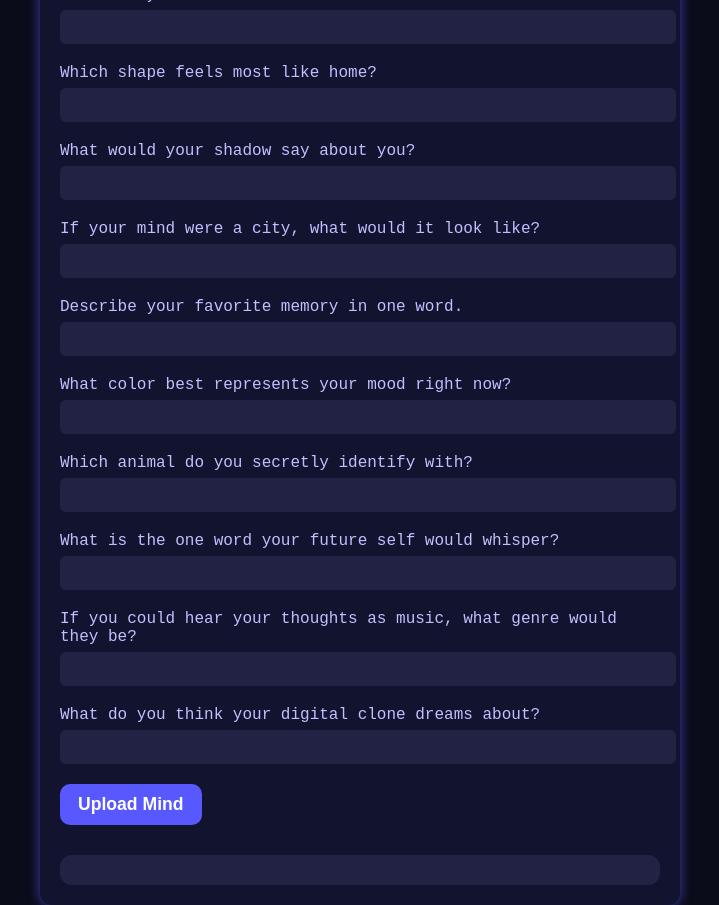
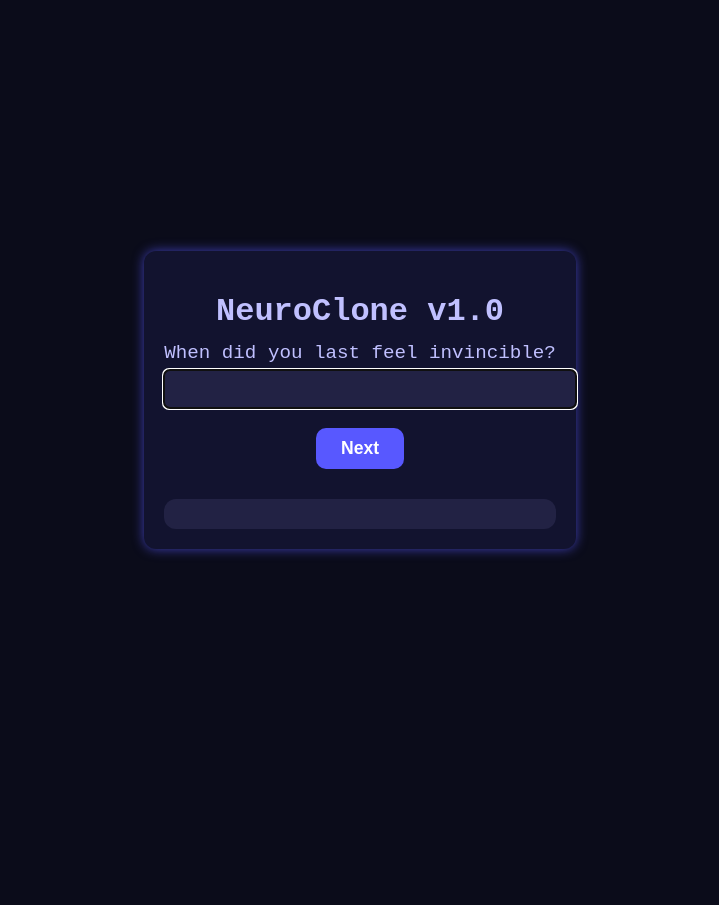
Before and after one commit to mrlight0919/I-Pseudo, a plain HTML site: page index.html in a window 1280 px wide. Shown: the whole page, without its empty margins (280-999 px from the left). After the commit the page ends 800 px from the top, so only its background shows below. Drawn offline with Linux system fonts and the light colour scheme.

Commit message:
Add files via upload

```diff
--- a/index.html
+++ b/index.html
@@ -22,33 +22,32 @@
     padding: 20px;
     border-radius: 12px;
     box-shadow: 0 0 12px #5858ffaa;
+    text-align: center;
   }
   h1 {
-    text-align: center;
     margin-bottom: 12px;
-  }
-  .question {
-    margin-bottom: 20px;
   }
   label {
     display: block;
     margin-bottom: 6px;
+    font-size: 1.2em;
   }
   input[type="text"] {
     width: 100%;
-    padding: 8px;
+    padding: 10px;
     border-radius: 6px;
     border: none;
     font-size: 1em;
     background: #222244;
     color: #eee;
+    margin-bottom: 20px;
   }
   button {
     background: #5858ff;
     border: none;
     color: white;
     font-weight: bold;
-    padding: 10px 18px;
+    padding: 10px 25px;
     border-radius: 10px;
     cursor: pointer;
     font-size: 1.1em;
@@ -64,7 +63,7 @@
     color: #a0a0ff;
   }
   .spinner {
-    margin: 10px auto;
+    margin: 15px auto;
     width: 50px;
     height: 50px;
     border: 5px solid #5858ff44;
@@ -89,47 +88,10 @@
   <div id="app">
     <h1>NeuroClone v1.0</h1>
     <form id="questionForm">
-      <div class="question">
-        <label for="q1">When did you last feel invincible?</label>
-        <input type="text" id="q1" required />
-      </div>
-      <div class="question">
-        <label for="q2">Which shape feels most like home?</label>
-        <input type="text" id="q2" required />
-      </div>
-      <div class="question">
-        <label for="q3">What would your shadow say about you?</label>
-        <input type="text" id="q3" required />
-      </div>
-      <div class="question">
-        <label for="q4">If your mind were a city, what would it look like?</label>
-        <input type="text" id="q4" required />
-      </div>
-      <div class="question">
-        <label for="q5">Describe your favorite memory in one word.</label>
-        <input type="text" id="q5" required />
-      </div>
-      <div class="question">
-        <label for="q6">What color best represents your mood right now?</label>
-        <input type="text" id="q6" required />
-      </div>
-      <div class="question">
-        <label for="q7">Which animal do you secretly identify with?</label>
-        <input type="text" id="q7" required />
-      </div>
-      <div class="question">
-        <label for="q8">What is the one word your future self would whisper?</label>
-        <input type="text" id="q8" required />
-      </div>
-      <div class="question">
-        <label for="q9">If you could hear your thoughts as music, what genre would they be?</label>
-        <input type="text" id="q9" required />
-      </div>
-      <div class="question">
-        <label for="q10">What do you think your digital clone dreams about?</label>
-        <input type="text" id="q10" required />
-      </div>
-      <button type="submit">Upload Mind</button>
+      <label id="questionLabel" for="answerInput">Loading question...</label>
+      <input type="text" id="answerInput" autocomplete="off" required />
+      <br />
+      <button type="submit">Next</button>
     </form>
 
     <div id="loading">
@@ -141,29 +103,57 @@
   </div>
 
 <script>
+  const questions = [
+    "When did you last feel invincible?",
+    "Which shape feels most like home?",
+    "What would your shadow say about you?",
+    "If your mind were a city, what would it look like?",
+    "Describe your favorite memory in one word.",
+    "What color best represents your mood right now?",
+    "Which animal do you secretly identify with?",
+    "What is the one word your future self would whisper?",
+    "If you could hear your thoughts as music, what genre would they be?",
+    "What do you think your digital clone dreams about?"
+  ];
+
   const form = document.getElementById('questionForm');
+  const questionLabel = document.getElementById('questionLabel');
+  const answerInput = document.getElementById('answerInput');
   const loading = document.getElementById('loading');
   const result = document.getElementById('result');
 
-  // Simple pseudo AI "analysis"
-  function generateSummary(answers) {
+  let currentQuestionIndex = 0;
+  const answers = {};
+
+  function showQuestion(index) {
+    questionLabel.textContent = questions[index];
+    answerInput.value = '';
+    answerInput.focus();
+    if (index === questions.length - 1) {
+      form.querySelector('button').textContent = 'Upload Mind';
+    } else {
+      form.querySelector('button').textContent = 'Next';
+    }
+  }
+
+  function generateSummary(ans) {
     const avatarTraits = [
-      `Curious about ${answers.q2}`,
-      `Feels ${answers.q6}`,
-      `Connects deeply with ${answers.q7}`,
-      `Memories sparkle around "${answers.q5}"`,
-      `Thinks in ${answers.q9} beats`,
-      `Future whispers: "${answers.q8}"`
+      `Curious about ${ans[1]}`,
+      `Feels ${ans[5]}`,
+      `Connects deeply with ${ans[6]}`,
+      `Memories sparkle around "${ans[4]}"`,
+      `Thinks in ${ans[8]} beats`,
+      `Future whispers: "${ans[7]}"`
     ];
     const coreQuote = `"The mind is a labyrinth, but you hold the map."`;
     return `
 ==== NeuroClone v2.0 Boot Complete ====
 
 Personal Log:
-- Invincible moment: ${answers.q1}
-- Mind-city vision: ${answers.q4}
-- Shadow’s secret: ${answers.q3}
-- Digital dreams: ${answers.q10}
+- Invincible moment: ${ans[0]}
+- Mind-city vision: ${ans[3]}
+- Shadow’s secret: ${ans[2]}
+- Digital dreams: ${ans[9]}
 
 Avatar Summary:
 - ${avatarTraits.join('\n- ')}
@@ -177,20 +167,27 @@ WARNING: Emotional parameters exceeded — Proceed with caution.
 
   form.addEventListener('submit', e => {
     e.preventDefault();
-    const formData = new FormData(form);
-    const answers = {};
-    for (let [key, value] of formData.entries()) {
-      answers[key] = value.trim();
-    }
+    const answer = answerInput.value.trim();
+    if (!answer) return;
 
+    answers[currentQuestionIndex] = answer;
+    currentQuestionIndex++;
+
+    if (currentQuestionIndex < questions.length) {
+      showQuestion(currentQuestionIndex);
+    } else {
       form.style.display = 'none';
       loading.style.display = 'block';
 
       setTimeout(() => {
         loading.style.display = 'none';
         result.textContent = generateSummary(answers);
-    }, 3500); // 3.5 seconds loading spinner for intrigue
+      }, 3500);
+    }
   });
+
+  // Initialize first question
+  showQuestion(currentQuestionIndex);
 </script>
 </body>
 </html>
```
Lines whose indentation alone changed are shown as unchanged.
